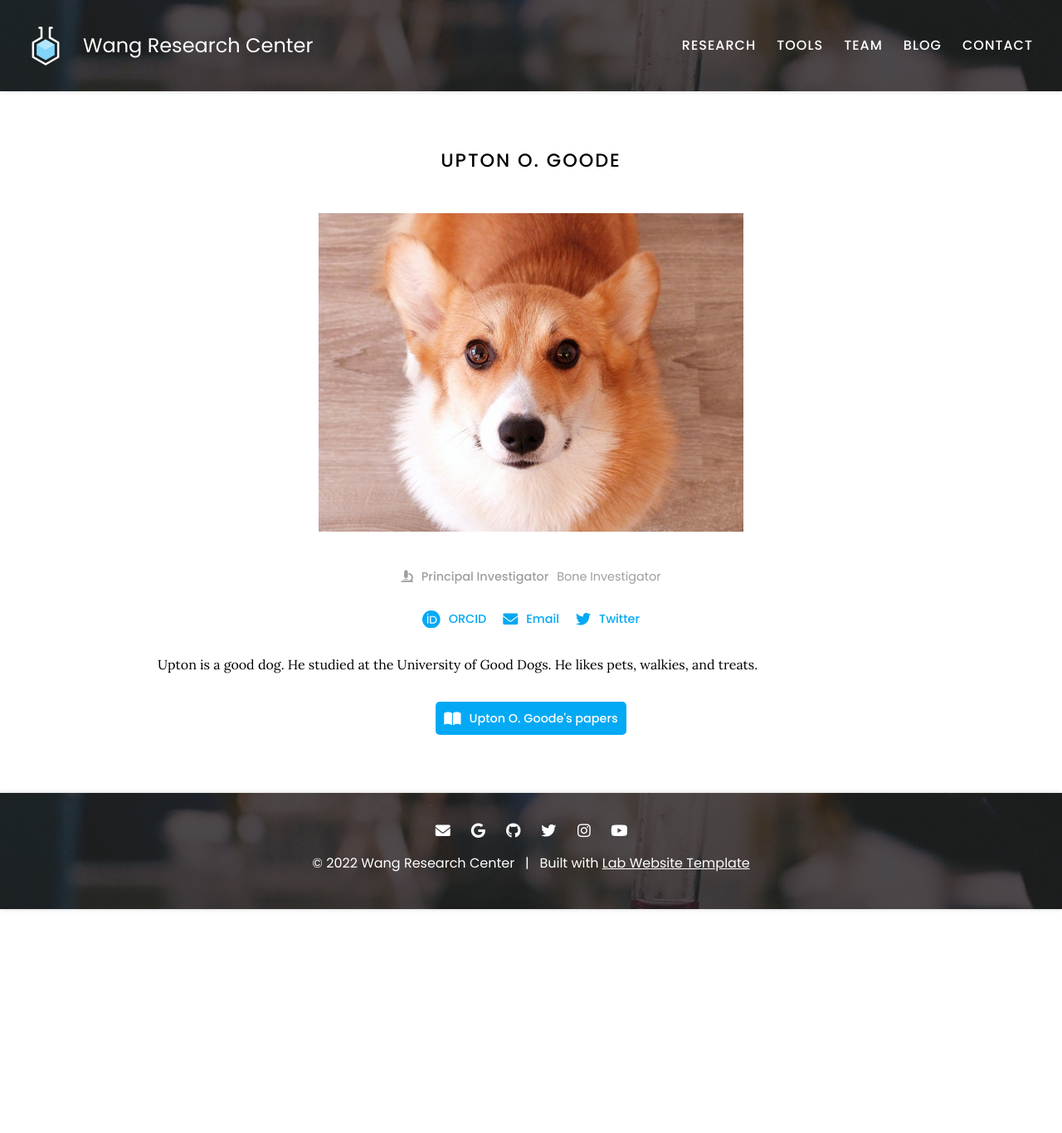
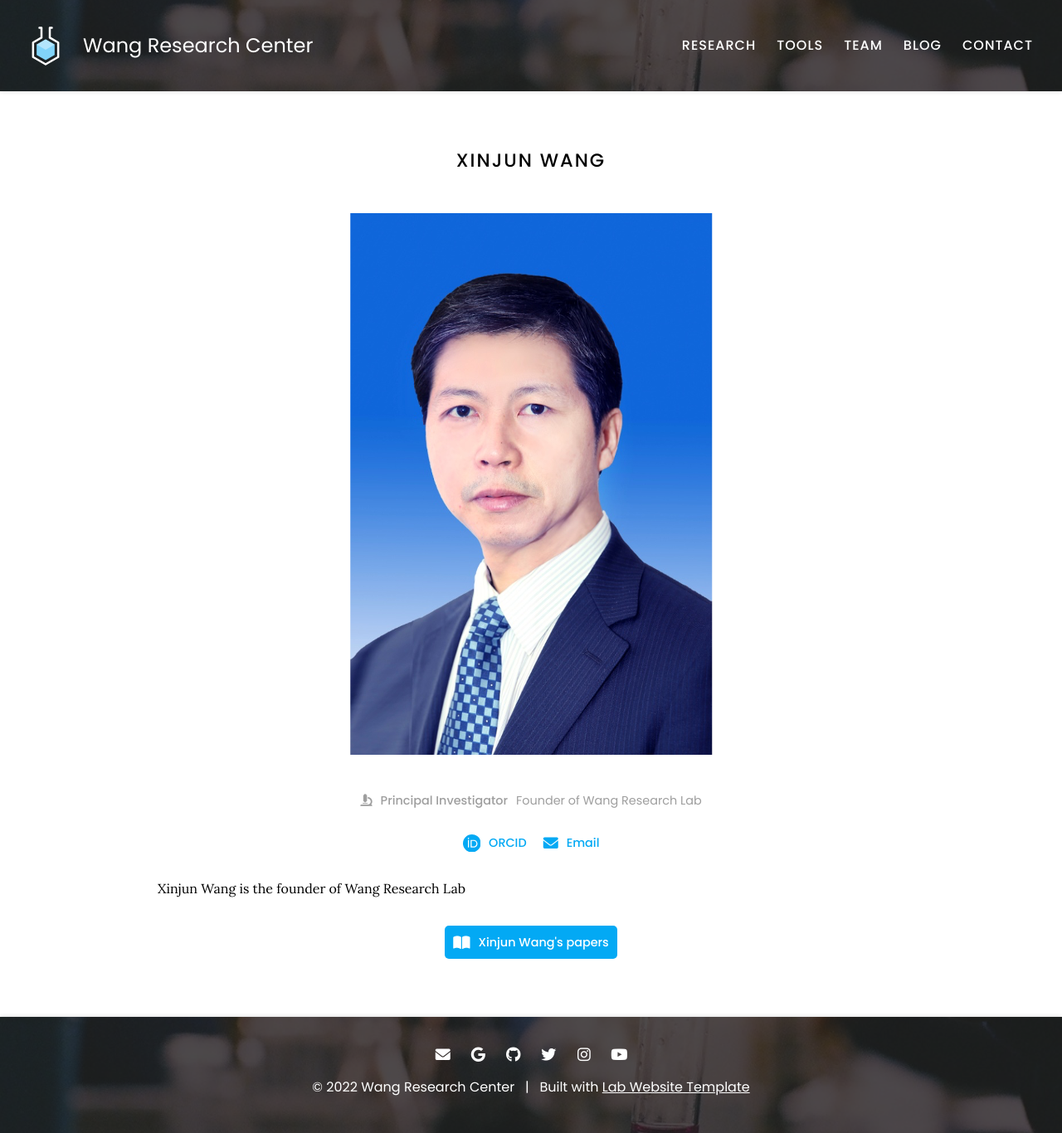
Before and after one commit to sean8purdue/lab-website-template, a Jekyll site: the page built from _members/upton-goode.md, in a window 1280 px wide. Shown: the whole page at 83% size. Built offline with Jekyll 4.4.1, drawn with Linux system fonts in a browser that asks for light colours; before the commit the page ends 1096 px from its top, so only the background shows below that.

Commit message:
add member

```diff
--- a/_members/upton-goode.md
+++ b/_members/upton-goode.md
@@ -1,18 +1,16 @@
 ---
-name: Upton O. Goode
-image: images/member.jpg
-description: Bone Investigator
+name: Xinjun Wang
+image: images/team/XinjunWang.png
+description: Founder of Wang Research Lab
 role: pi
 aliases:
-  - U. Goode
-  - U. O. Goode
-  - U Goode
+  - W. Xinjun
+  - Xinjun W.
+  - Xinjun Wang
+  - Xin-Jun Wang
 links:
   orcid: 0000-0001-8713-9213
   email: upton@ogoode.com
-  twitter: uptonogoode
 ---
 
-Upton is a good dog.
-He studied at the University of Good Dogs.
-He likes pets, walkies, and treats.
+Xinjun Wang is the founder of Wang Research Lab
```
Also changed, not shown: _members/anne-chovie.md (+9 -10 lines), _members/felix-cited.md (+8 -10 lines), team/index.md (+5 -10 lines), images/team/XinjunWang.png (added), 2 other files.
